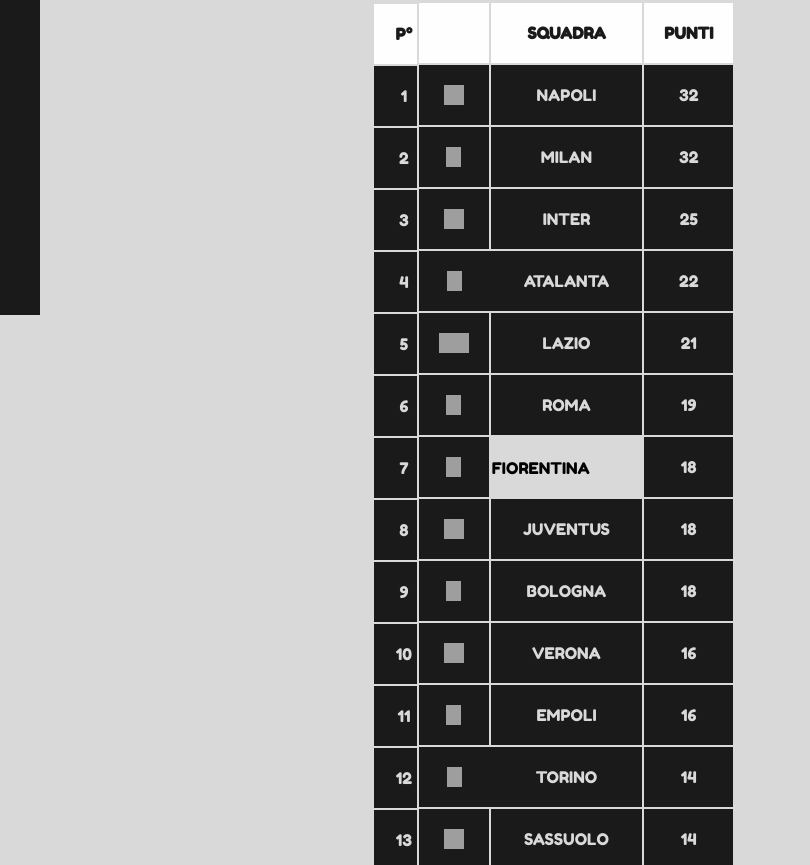
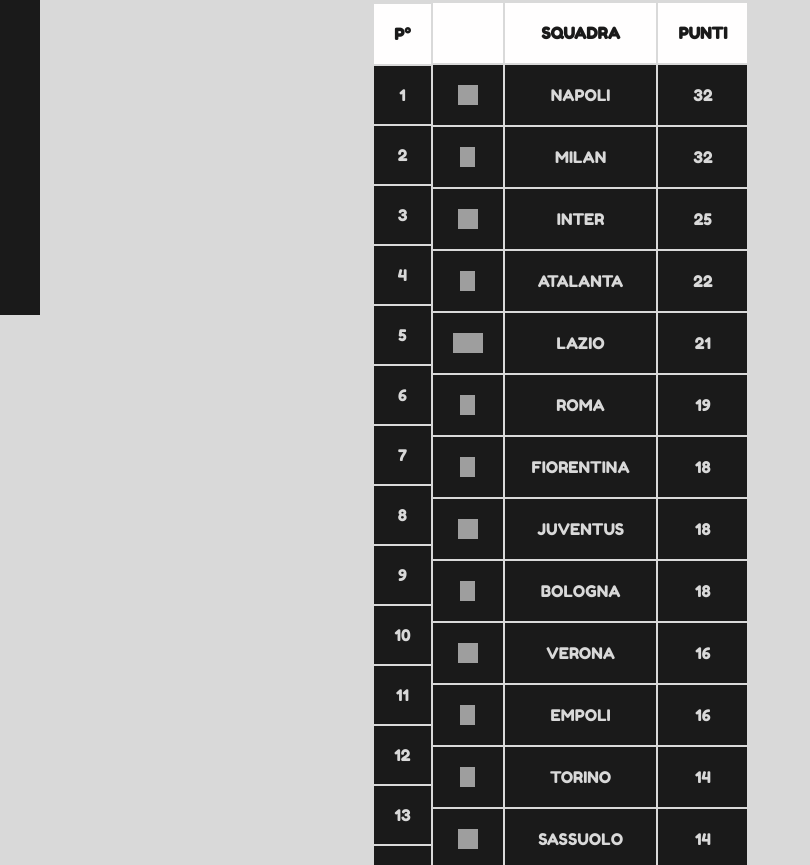
Before and after one commit to Alerapi2001/web-platform-gsvnty, a plain HTML site: page index.html in a window 1280 px wide. Shown: the part 515-1380 px from the top of the page, without its empty margins (0-810 px from the left). Drawn offline with Linux system fonts and the light colour scheme; grey boxes are pictures that could not be loaded; a web font is replaced by a local one.

Commit message:
2 files modified

```diff
--- a/index.html
+++ b/index.html
@@ -82,15 +82,15 @@
           <tr> <td id="data" class="tfirst"> <img src="https://upload.wikimedia.org/wikipedia/commons/thumb/2/2d/SSC_Neapel.svg/1024px-SSC_Neapel.svg.png" class="stemma"></img> </td> <td id="data" class="tfirst">NAPOLI</td> <td id="data" class="sortnr">32</td></tr>
           <tr> <td id="data" class="tfirst"> <img src="https://upload.wikimedia.org/wikipedia/commons/thumb/d/d0/Logo_of_AC_Milan.svg/1306px-Logo_of_AC_Milan.svg.png" class="stemma2"></img> </td><td id="data" class="tfirst">MILAN</td><td id="data" class="sortnr">32</td></tr>
           <tr>  <td id="data" class="tfirst"> <img src="https://upload.wikimedia.org/wikipedia/it/thumb/8/88/Cagliari_calcio.svg/1200px-Cagliari_calcio.svg.png" class="stemma2"></img> </td><td id="data" class="tfirst">CAGLIARI</td><td id="data" class="sortnr">6</td></tr>
-          <tr> <td id="data" id="tfirst"> <img src="https://upload.wikimedia.org/wikipedia/it/thumb/0/04/Torino_FC_logo.svg/1200px-Torino_FC_logo.svg.png" class="stemma2"></img> </td><td id="data" class="tfirst">TORINO</td><td id="data" class="sortnr">14</td></tr>
-          <tr> <td id="data" class="tfirst"> <img src="https://upload.wikimedia.org/wikipedia/commons/thumb/7/79/ACF_Fiorentina.svg/689px-ACF_Fiorentina.svg.png" class="stemma2"></img> </td><td class="tfirst">FIORENTINA</td><td id="data" id="data" class="sortnr">18</td></tr>
+          <tr> <td id="data" class="tfirst"> <img src="https://upload.wikimedia.org/wikipedia/it/thumb/0/04/Torino_FC_logo.svg/1200px-Torino_FC_logo.svg.png" class="stemma2"></img> </td><td id="data" class="tfirst">TORINO</td><td id="data" class="sortnr">14</td></tr>
+          <tr> <td id="data" class="tfirst"> <img src="https://upload.wikimedia.org/wikipedia/commons/thumb/7/79/ACF_Fiorentina.svg/689px-ACF_Fiorentina.svg.png" class="stemma2"></img> </td><td id="data" class="tfirst">FIORENTINA</td><td id="data" id="data" class="sortnr">18</td></tr>
           <tr> <td id="data" class="tfirst"> <img src="https://www.tuttocampo.it/Web/Images/Teams/Original/1056981.png?v=1" class="stemma"></img> </td><td id="data" class="tfirst">JUVENTUS</td><td id="data" class="sortnr">18</td></tr>
           <tr> <td id="data" class="tfirst"> <img src="https://upload.wikimedia.org/wikipedia/it/thumb/6/6a/US_Salernitana_1919.svg/640px-US_Salernitana_1919.svg.png" class="stemma"></img> </td><td id="data" class="tfirst">SALERNITANA</td><td id="data" class="sortnr">7</td></tr>
           <tr> <td id="data" class="tfirst"> <img src="https://upload.wikimedia.org/wikipedia/it/thumb/a/a4/Ussassuolostemma.svg/1200px-Ussassuolostemma.svg.png" class="stemma"></img> </td><td id="data" class="tfirst">SASSUOLO</td><td id="data" class="sortnr">14</td></tr>
           <tr> <td id="data" class="tfirst"> <img src="https://upload.wikimedia.org/wikipedia/commons/thumb/0/05/FC_Internazionale_Milano_2021.svg/2048px-FC_Internazionale_Milano_2021.svg.png" class="stemma"></img> </td><td id="data" class="tfirst">INTER</td><td id="data" class="sortnr">25</td></tr>
           <tr> <td id="data" class="tfirst"> <img src="https://upload.wikimedia.org/wikipedia/nap/4/44/Logo_Udinese.png" class="stemma"></img> </td><td id="data" class="tfirst">UDINESE</td><td id="data" class="sortnr">14</td></tr>
           <tr> <td id="data" class="tfirst"> <img src="https://upload.wikimedia.org/wikipedia/it/thumb/9/92/Hellas_Verona_FC_logo_%282020%29.svg/2005px-Hellas_Verona_FC_logo_%282020%29.svg.png" class="stemma"></img> </td><td id="data" class="tfirst">VERONA</td><td id="data" class="sortnr">16</td></tr>
-          <tr> <td id="data" id="tfirst"> <img src="https://upload.wikimedia.org/wikipedia/it/thumb/8/81/Logo_Atalanta_Bergamo.svg/1200px-Logo_Atalanta_Bergamo.svg.png" class="stemma2"></img> </td><td id="data" class="tfirst">ATALANTA</td><td id="data" class="sortnr">22</td></tr>
+          <tr> <td id="data" class="tfirst"> <img src="https://upload.wikimedia.org/wikipedia/it/thumb/8/81/Logo_Atalanta_Bergamo.svg/1200px-Logo_Atalanta_Bergamo.svg.png" class="stemma2"></img> </td><td id="data" class="tfirst">ATALANTA</td><td id="data" class="sortnr">22</td></tr>
           <tr> <td id="data" class="tfirst"> <img src="https://upload.wikimedia.org/wikipedia/it/thumb/6/62/Stemma_della_Societ%C3%A0_Sportiva_Lazio.svg/1280px-Stemma_della_Societ%C3%A0_Sportiva_Lazio.svg.png" class="stemma3"></img> </td><td id="data" class="tfirst">LAZIO</td><td id="data" class="sortnr">21</td></tr>
           <tr> <td id="data" class="tfirst"> <img src="https://upload.wikimedia.org/wikipedia/it/thumb/0/0e/AS_Roma_Logo_2017.svg/1200px-AS_Roma_Logo_2017.svg.png" class="stemma2"></img> </td><td id="data" class="tfirst">ROMA</td><td id="data" class="sortnr">19</td></tr>
           <tr> <td id="data" class="tfirst"> <img src="https://upload.wikimedia.org/wikipedia/it/thumb/0/0a/Venezia_FC.svg/1200px-Venezia_FC.svg.png" class="stemma"></img> </td><td id="data" class="tfirst">VENEZIA</td><td id="data" class="sortnr">12</td></tr>
--- a/styles.css
+++ b/styles.css
@@ -76,14 +76,14 @@ body{
 
 #ciao{
   border-spacing: 0px;
-  margin-right:-10px;
   border: 2px solid #d9d9d9;
+  margin-top: -40px;
 }
 
 #caltbl{
   border-spacing: 0;
   border: 2px solid #d9d9d9;
-  margin-left: -30px;
+  margin-left: -23px;
 }
 
 #tt{
@@ -104,7 +104,8 @@ body{
   color: #d9d9d9;
   font-family: 'Fredoka One', cursive;
   text-align: center;
-  padding: 20px;
+
+  height: 60px;
   border-bottom: 2px solid #d9d9d9;
   background: #1a1a1a;
 }
```
